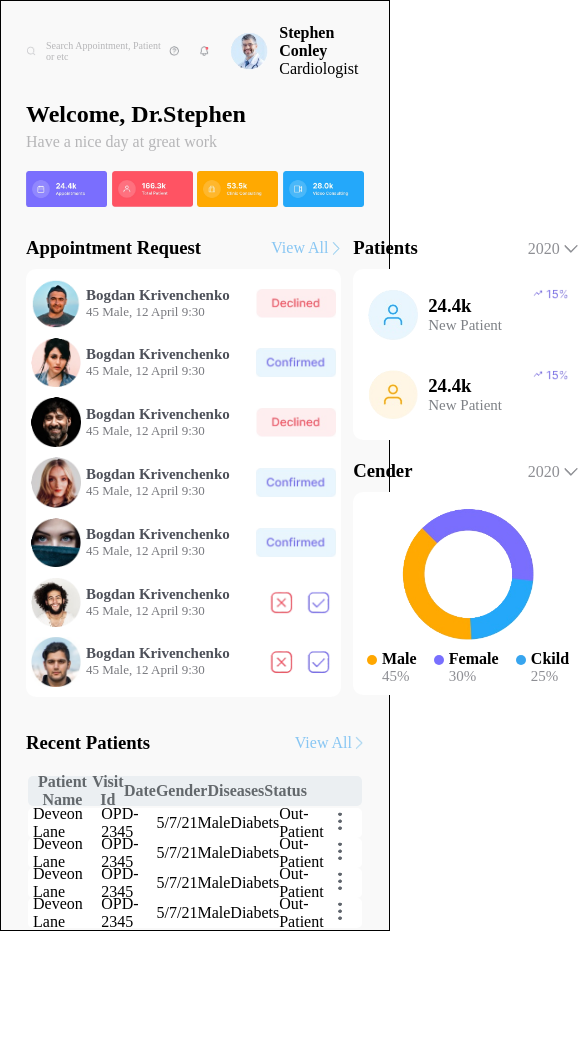
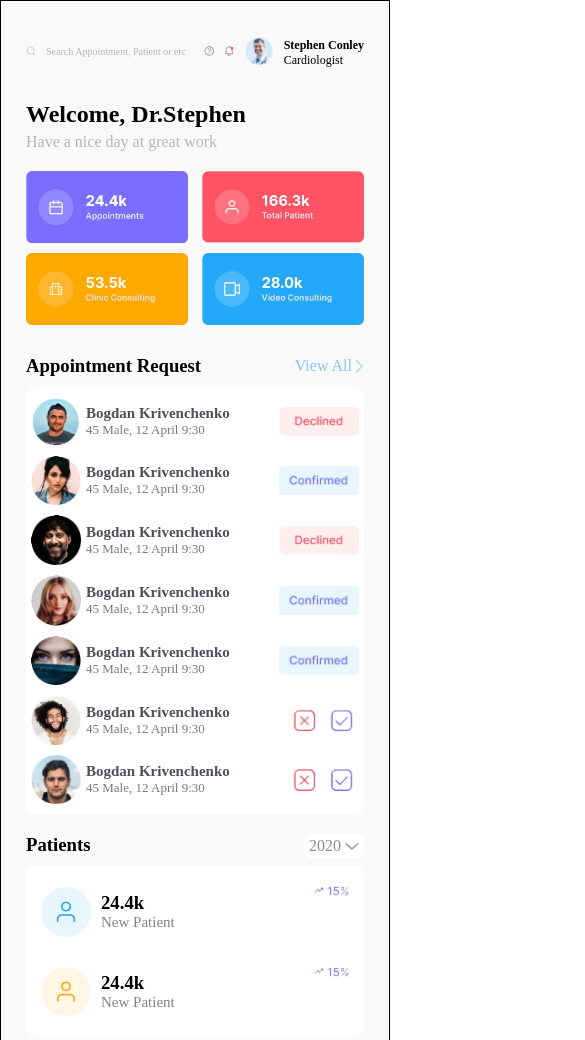
Before and after one commit to sulton2007/loyiha, a plain HTML site: page index.html in a window 390 px wide. Shown: the top 1040 px of the page, 585 px wide, since content can reach past the window. Before the commit the page ends 931 px from the top, so only its background shows below. Drawn offline with Linux system fonts and the light colour scheme.

Commit message:
responsiv

```diff
--- a/index.html
+++ b/index.html
@@ -34,7 +34,7 @@
                         <div style="display: flex; align-items: center; gap: 10px;">
                             <img class="f-4" width="40px" src="./foto/bkjh.png" alt="">
                             <div>
-                                <b class="t-1" >Stephen Conley </b>
+                                <b class="t-1">Stephen Conley </b>
                                 <p class="t-2">Cardiologist</p>
                             </div>
                         </div>
@@ -324,21 +324,67 @@
 </body>
 
 <style>
-    @media screen and (max-width:480px){
-       .col-400{
+    @media screen and (max-width:480px) {
+        .col-400 {
             display: none;
         }
-       .col-800{
+
+        .col-800 {
             width: 100%;
         }
-       .container{
+
+        .container {
             padding: 0;
         }
-       .opi{
+
+        .opi {
             font-size: 10px;
         }
-       .f-1, .f-2, .f-3{
+
+        .f-1,
+        .f-2,
+        .f-3 {
             width: 10px;
+        }
+
+        .foto {
+            display: flex;
+            flex-wrap: wrap;
+            gap: 10px;
+        }
+
+        .qwer {
+            width: 48%;
+        }
+
+        .t-1,
+        .t-2 {
+            font-size: 12px;
+        }
+
+        .asd {
+            display: flex;
+            gap: 10px;
+        }
+
+        .f-4 {
+            width: 30px;
+        }
+
+        .xcv {
+            width: 100%;
+            display: flex;
+            flex-wrap: wrap;
+        }
+
+        .col-100,
+        .col-200,
+        .col-300{
+            width: 100%;
+            height: auto;
+        }
+        .foto1{
+            height: 98px;
         }
     }
 </style>
```
Lines whose indentation alone changed are shown as unchanged.
